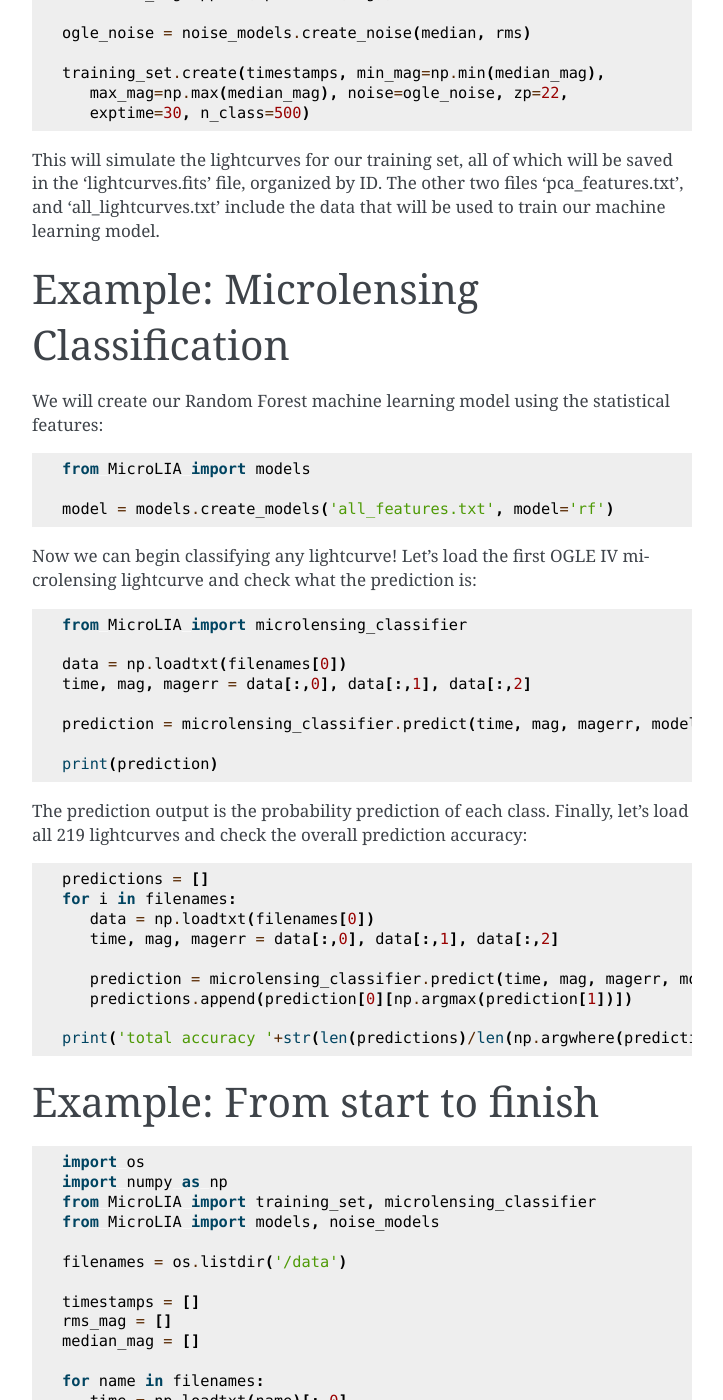
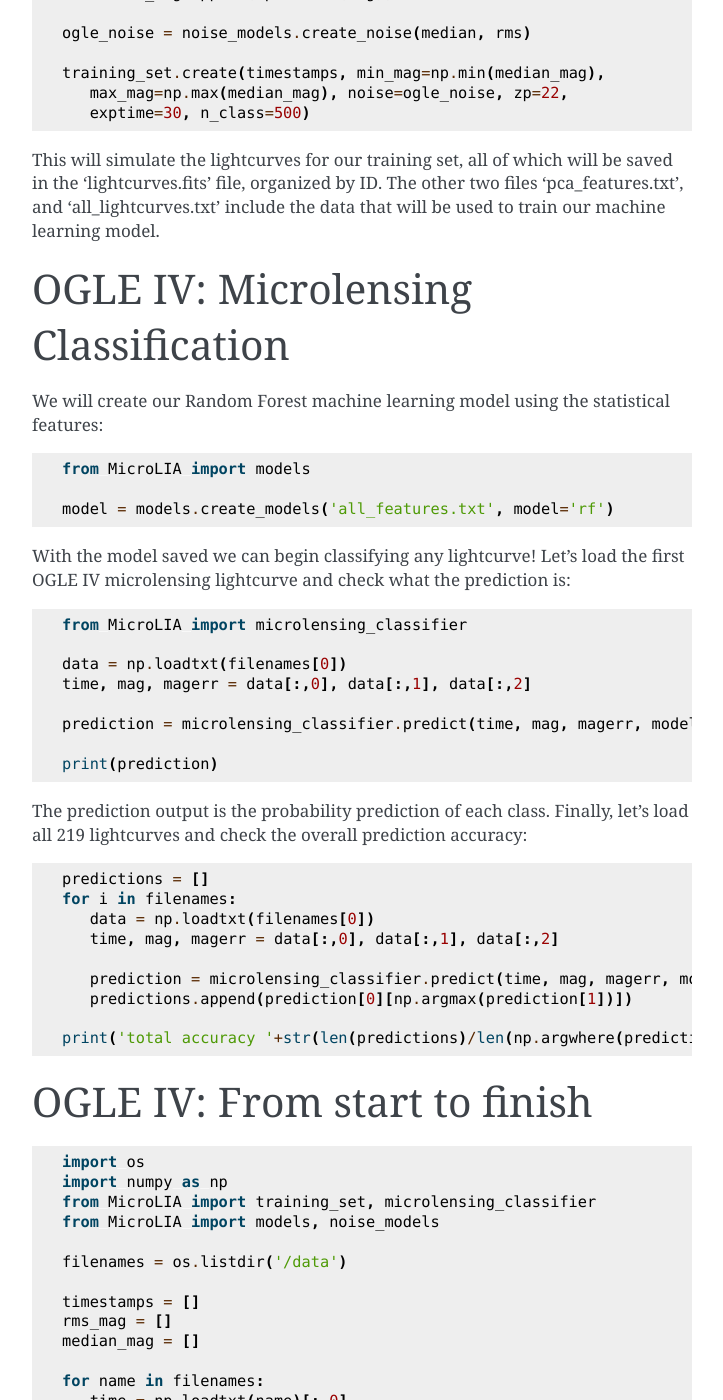
Before and after one commit to Professor-G/MicroLIA, a Sphinx documentation site: the page built from docs/index.rst, in a window 1280 px wide and 1400 px high, scrolled down 1600 px. Shown: the whole window, without its empty margins (388-1111 px from the left). Built offline with Sphinx 7.4.7, drawn with Linux system fonts in a browser that asks for light colours; some of the changed text lies outside the part shown.

Commit message:
new documentation

```diff
--- a/docs/index.rst
+++ b/docs/index.rst
@@ -26,7 +26,7 @@ Each file contains three columns: time, mag, magerr
 
 We will train MicorLIA for OGLE IV microlensing detection, and record how many of these 219 events we successfully recover.
 
-Example: Training Set
+OGLE IV: Training Set
 ==================
 We need to train MicroLIA using OGLE IV cadence, which in this example we will take to be the timestamps of these 219 lightcurves. We will append the time array of each lightcurve to a list:
 
@@ -79,7 +79,7 @@ To be more accurate we will set these optional parameters, and even include a no
 
 This will simulate the lightcurves for our training set, all of which will be saved in the 'lightcurves.fits' file, organized by ID. The other two files 'pca_features.txt', and 'all_lightcurves.txt' include the data that will be used to train our machine learning model.
 
-Example: Microlensing Classification
+OGLE IV: Microlensing Classification
 ==================
 
 We will create our Random Forest machine learning model using the statistical features:
@@ -91,7 +91,7 @@ We will create our Random Forest machine learning model using the statistical fe
    model = models.create_models('all_features.txt', model='rf')
 
 
-Now we can begin classifying any lightcurve! Let's load the first OGLE IV microlensing lightcurve and check what the prediction is:
+With the model saved we can begin classifying any lightcurve! Let's load the first OGLE IV microlensing lightcurve and check what the prediction is:
 
 .. code-block:: python
 
@@ -118,7 +118,7 @@ The prediction output is the probability prediction of each class. Finally, let'
 
    print('total accuracy '+str(len(predictions)/len(np.argwhere(predictions == 'ML'))))
 
-Example: From start to finish
+OGLE IV: From start to finish
 ==================
 
 .. code-block:: python
```
